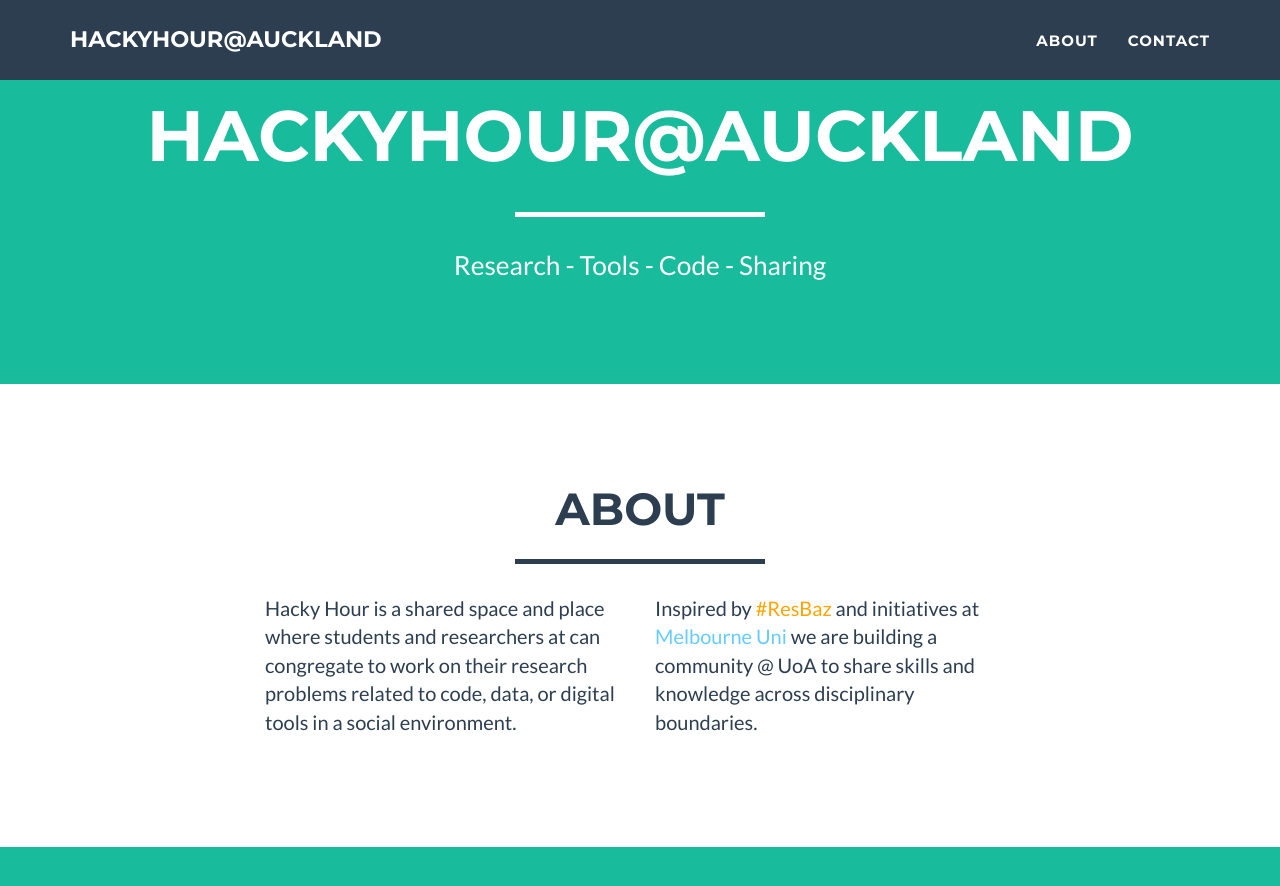
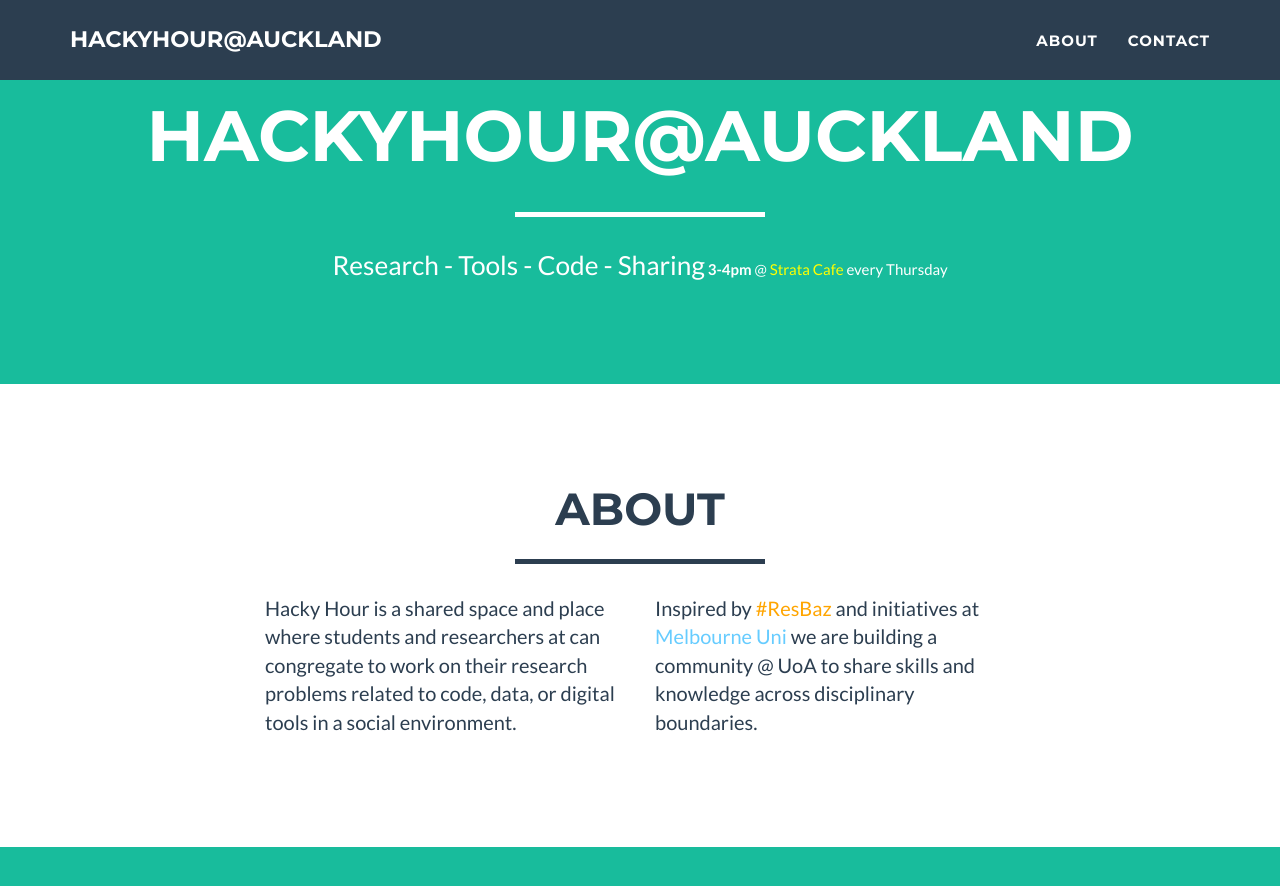
Before and after one commit to UoA-eResearch/HackyHour, a Jekyll site: the page built from index.html, in a window 1280 px wide and 900 px high, scrolled down 385 px. Shown: the top 886 px of the window. Built offline with Jekyll 4.4.1, drawn with Linux system fonts in a browser that asks for light colours.

Commit message:
added location and time to the header

```diff
--- a/_includes/header.html
+++ b/_includes/header.html
@@ -8,6 +8,7 @@
                         <span class="name">{{ site.title }}</span>
                         <hr class="star-light">
                         <span class="skills">Research - Tools - Code - Sharing</span>
+                        <span><strong>3-4pm</strong> @ <a style='color:#FFFF00' href="http://pgsa.org.nz/about/post-graduate-commons/">Strata Cafe</a> every Thursday</span>
                     </div>
                 </div>
             </div>
```
